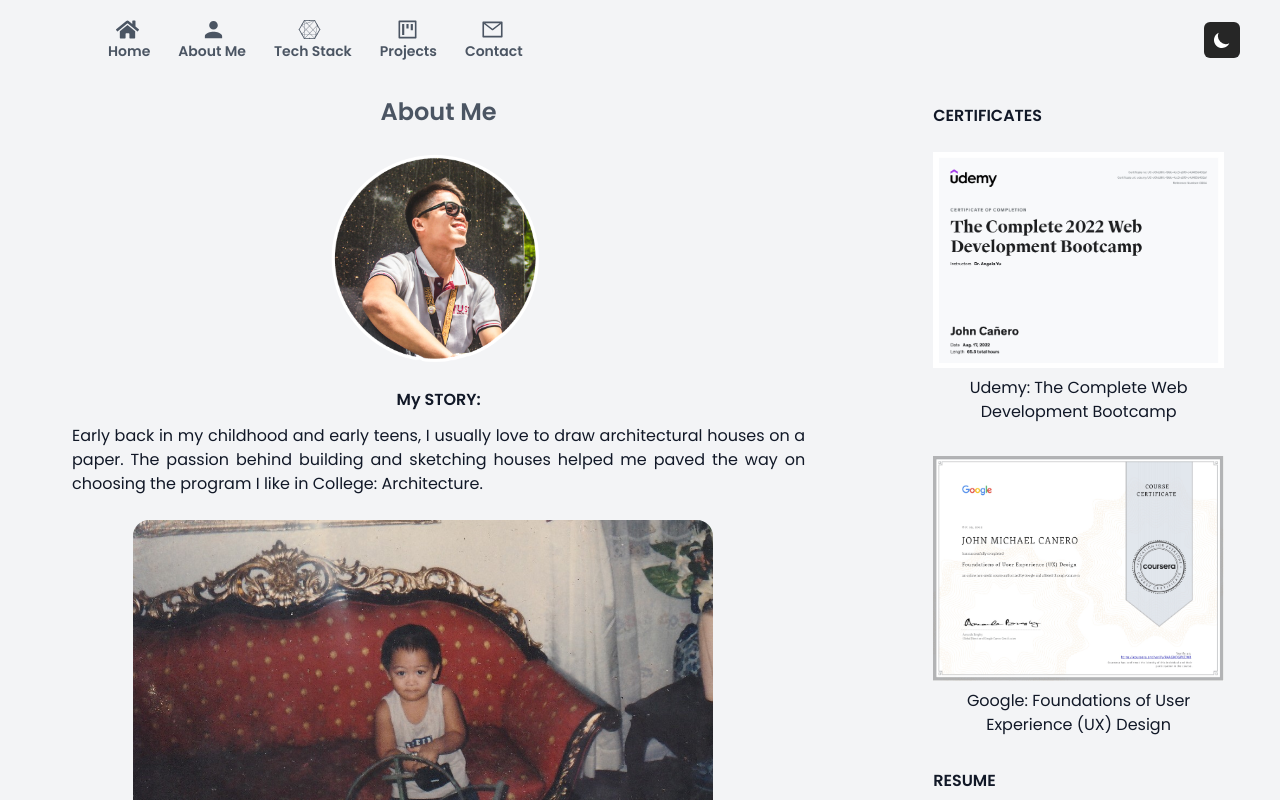
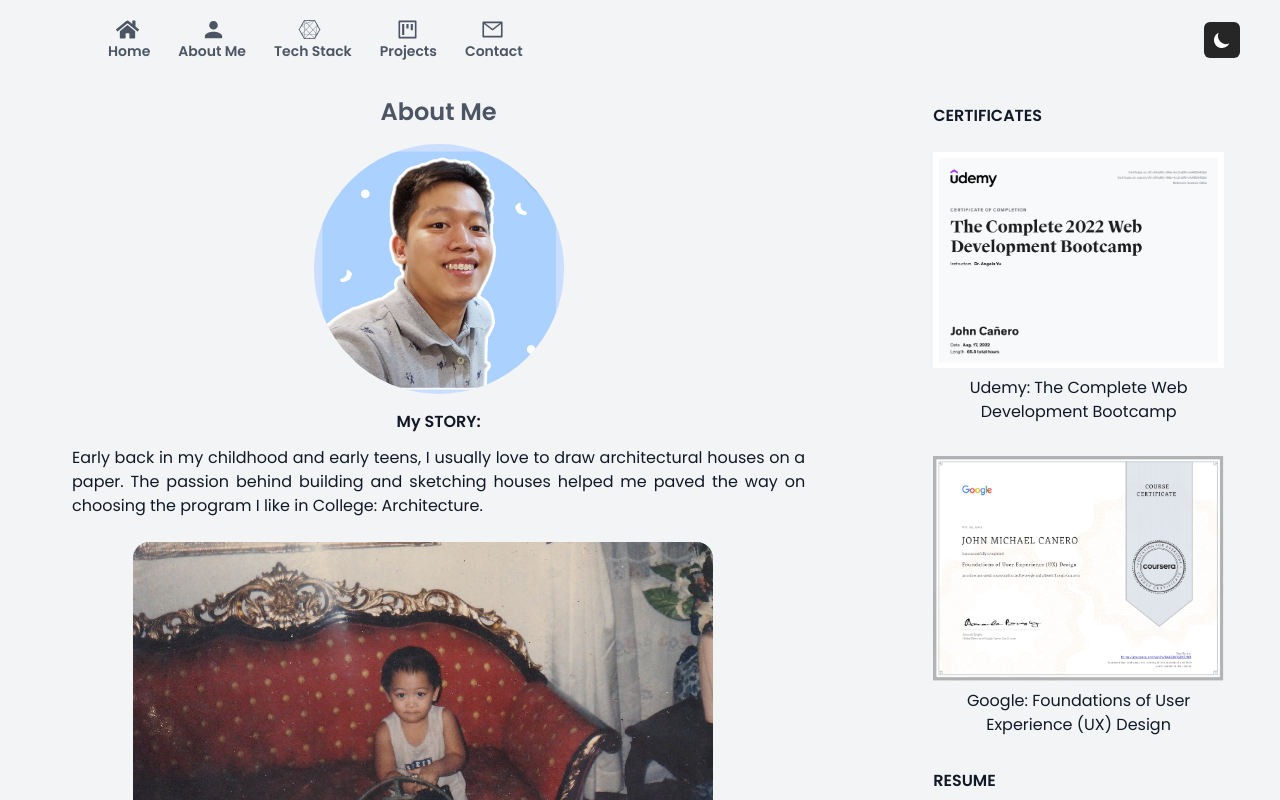
Before and after one commit to johncanero/johncanero-website, a Next.js app: page /about in a window 1280 px wide. Shown: the top 800 px of the page. Built offline with nearby package versions, Linux system fonts and the light colour scheme.

Commit message:
Update Image Profile: About Me

```diff
--- a/pages/about/index.tsx
+++ b/pages/about/index.tsx
@@ -16,13 +16,13 @@ const about = () => {
           </div>
 
           {/* John Cañero Logo */}
-          <div className="flex justify-center mx-auto mt-3">
+          <div className="flex justify-center mx-auto mt-4 mb-4">
             <Image
-              src="/images/johncanero4.1.png"
+              src="/images/johncanero5.1.jpg"
               width={250}
               height={250}
               alt="John Cañero Logo"
-              className="transition duration-300 ease-in-out hover:-translate-y-1 hover:scale-100"
+              className="transition duration-300 ease-in-out rounded-full hover:-translate-y-1 hover:scale-100"
             />
           </div>
 
```
Also changed, not shown: public/images/johncanero5.1.jpg (added).
